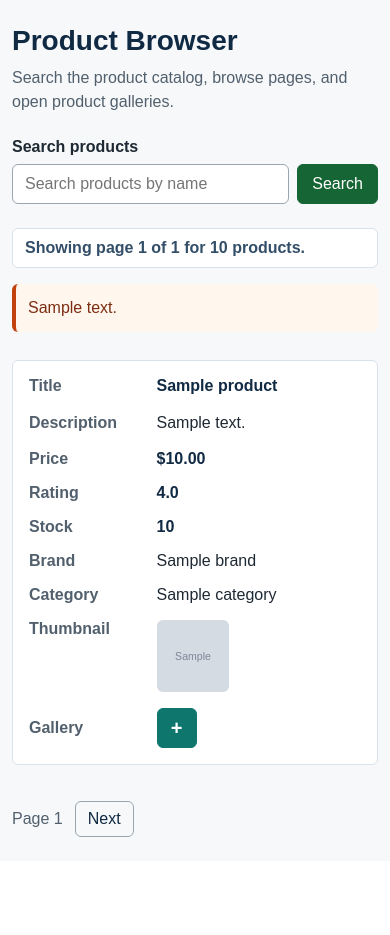
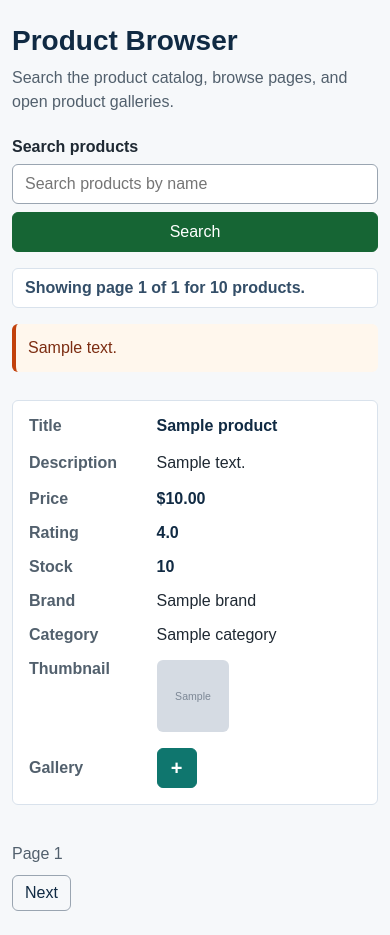
Before and after one commit to woozai/products-api-assignment, a Flask app: template app/templates/index.html in a window 390 px wide. Before the commit the page ends 837 px from the top, so only its background shows below. Run offline with Flask 3, Linux system fonts and the light colour scheme; the template is opened without the code that fills it: most values are stand-ins (such as "Sample title", 1, 10 or a date in 2020); grey boxes marked "Sample" are stand-in pictures.

Commit message:
refactor: Improve styling and layout for search, gallery, and pagination components

```diff
--- a/app/static/css/styles.css
+++ b/app/static/css/styles.css
@@ -3,6 +3,10 @@ body {
   font-family: Arial, sans-serif;
   color: #1f2933;
   background: #f6f8fa;
+}
+
+* {
+  box-sizing: border-box;
 }
 
 .page {
@@ -30,7 +34,7 @@ body {
 }
 
 .search-form {
-  margin: 24px 0;
+  margin: 24px 0 16px;
 }
 
 .search-label {
@@ -108,6 +135,7 @@ body {
 }
 
 .products-table-wrapper {
+  margin-top: 16px;
   overflow-x: auto;
 }
 
@@ -263,7 +303,7 @@ td[data-label="Gallery"] {
   align-items: center;
   flex-wrap: wrap;
   gap: 12px;
-  margin-top: 24px;
+  margin-top: 28px;
 }
 
 .pagination-link {
@@ -281,6 +321,19 @@ td[data-label="Gallery"] {
 @media (max-width: 760px) {
   .page {
     padding: 24px 12px;
+  }
+
+  .search-input,
+  .search-button,
+  .clear-search-link {
+    width: 100%;
+  }
+
+  .message,
+  .results-status,
+  .page-intro,
+  .products-table td {
+    overflow-wrap: anywhere;
   }
 
   .page-header h1 {
@@ -357,6 +410,20 @@ td[data-label="Gallery"] {
     width: 40px;
   }
 
+  .gallery-image {
+    height: auto;
+    max-width: 100%;
+    width: 140px;
+  }
+
+  .pagination-link {
+    text-align: center;
+  }
+
+  .pagination-status {
+    width: 100%;
+  }
+
   .products-table td::before {
     color: #52606d;
     content: attr(data-label);
```
Also changed, not shown: other parts of app/static/css/styles.css (+35 -0 lines).
